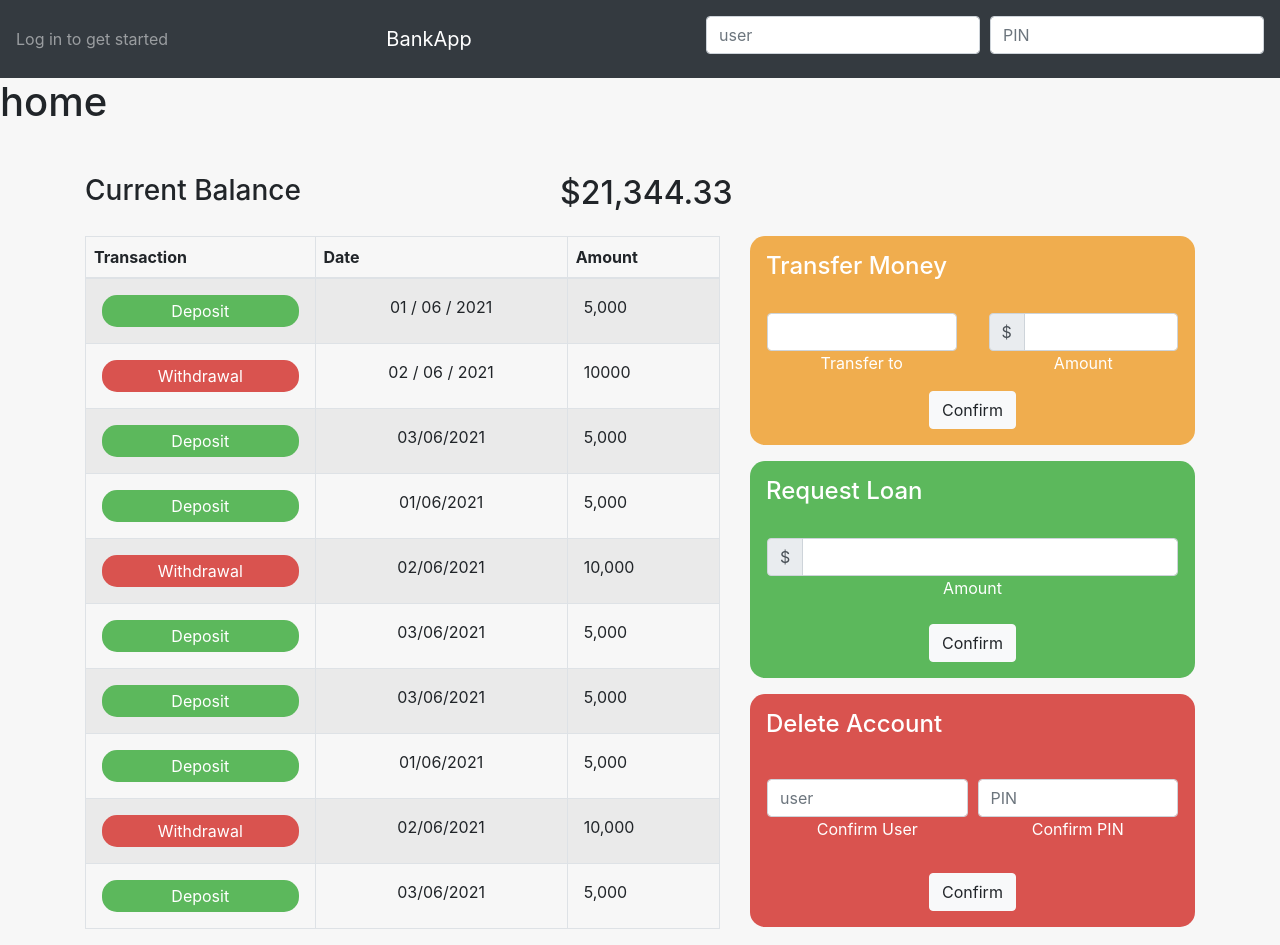
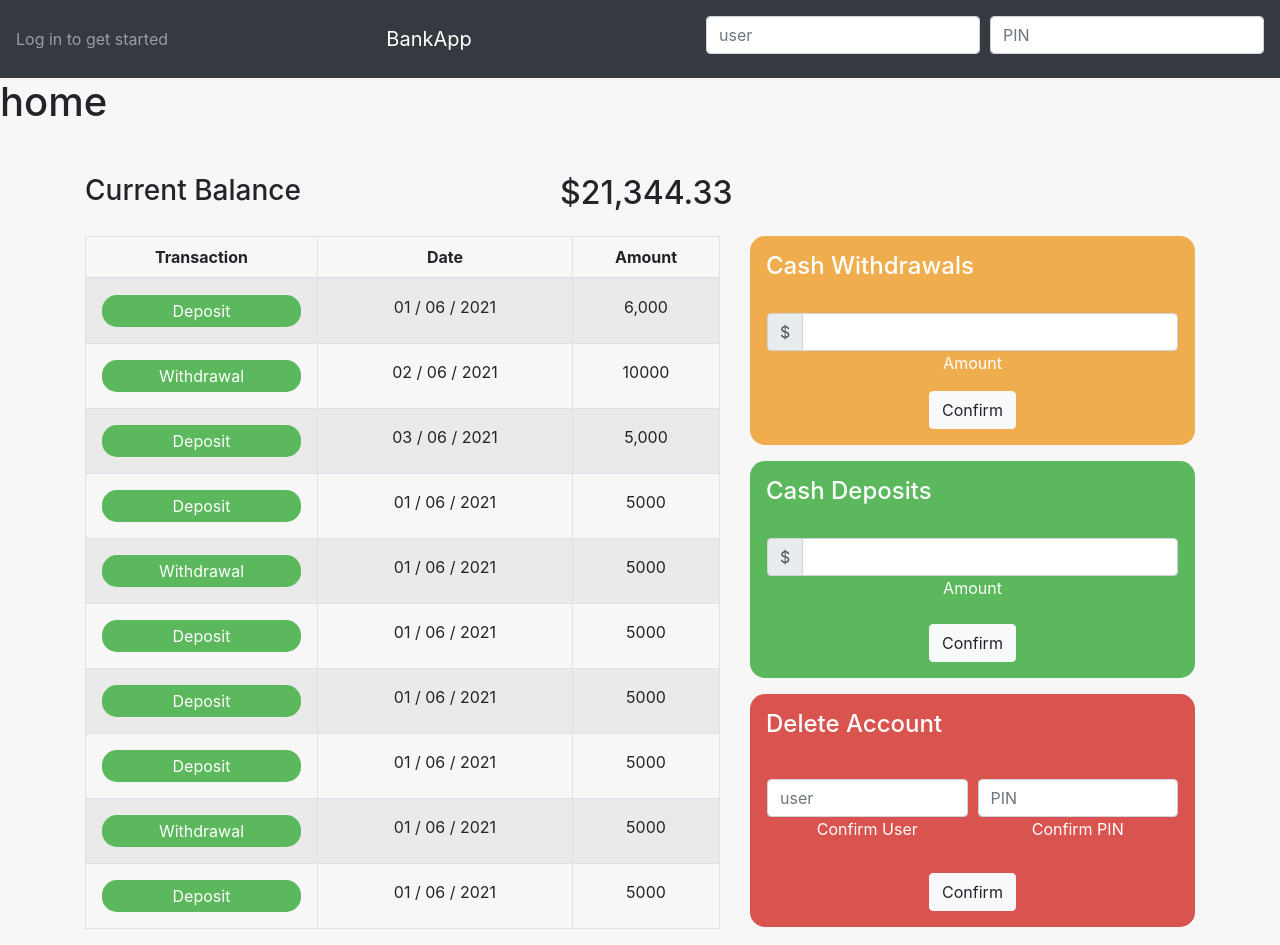
Before and after one commit to luigicampagnola/project-7, a React (Create React App) app: page / in a window 1280 px wide. Built offline with nearby package versions, Linux system fonts and the light colour scheme.

Commit message:
added inputHandlers, fixed titles and included dynamic content on table

```diff
--- a/src/Components/Transfer/Transfer.js
+++ b/src/Components/Deposits/Deposits.js
@@ -6,20 +6,18 @@ import Col from "react-bootstrap/Col";
 import Row from "react-bootstrap/Row";
 import Button from "react-bootstrap/Button";
 
-const Transfer = () => {
+const Deposits = ({ depositInputHandler }) => {
   return (
     <div>
       <Container className="p-3">
-        <h4 className="mb-3">Transfer Money</h4>
+        <h4 className="mb-3">Cash Deposits</h4>
         <Row>
-          <Col className='p-3'>
-            <InputGroup size="" className="b-radius">
-              <FormControl />
-            </InputGroup>
-            <div className="App">Transfer to</div>
-          </Col>
-          <Col className='p-3'>
-            <InputGroup size="" className="b-radius">
+          <Col className="p-3">
+            <InputGroup
+              size=""
+              className="b-radius"
+              onChange={depositInputHandler}
+            >
               <InputGroup.Prepend>
                 <InputGroup.Text>$</InputGroup.Text>
               </InputGroup.Prepend>
@@ -28,12 +26,14 @@ const Transfer = () => {
             <div className="App">Amount</div>
           </Col>
         </Row>
-        <div className='App'>
-          <Button variant="light" className=''>Confirm</Button>
+        <div className="App">
+          <Button variant="light" className="mt-2">
+            Confirm
+          </Button>
         </div>
       </Container>
     </div>
   );
 };
 
-export default Transfer;
+export default Deposits;
--- a/src/Components/Home/Home.js
+++ b/src/Components/Home/Home.js
@@ -1,15 +1,32 @@
 import React, { Component } from "react";
 import "./Home.css";
-import Transfer from "../Transfer/Transfer";
+import Withdrawals from "../Withdrawals/Withdrawals";
 import { Container } from "react-bootstrap";
 import Col from "react-bootstrap/Col";
 import Row from "react-bootstrap/Row";
-import Loans from "../Loans/Loans";
+import Deposits from "../Deposits/Deposits";
 import Close from "../Close/Close";
 import CurrentBalance from "../CurrentBalance/CurrentBalance";
-import Transactions from "../Transactions/Transactions";
+import TableComponent from "../Table/TableComponent";
 
 class Home extends Component {
+  constructor() {
+    super();
+    this.state = {
+      Withdrawals: "",
+      Deposits: "",
+    };
+  }
+
+  withdrawalsInputHandler = (event) => {
+    this.setState({ Withdrawals: event.target.value })
+    console.log(event.target.value)
+  };
+
+  depositInputHandler = (event) => {
+    console.log(event.target.value);
+  }
+
   render() {
     return (
       <div>
@@ -20,14 +37,14 @@ class Home extends Component {
               <CurrentBalance />
               <Row>
                 <Col sm={7}>
-                  <Transactions />
+                  <TableComponent />
                 </Col>
                 <Col sm={5}>
                   <div className="transaction-color">
-                    <Transfer className="bg-warning shadow-1-strong" />
+                    <Withdrawals withdrawalsInputHandler={this.withdrawalsInputHandler} className="bg-warning shadow-1-strong" />
                   </div>
                   <div className="mt-3 loan-color">
-                    <Loans />
+                    <Deposits depositInputHandler={this.depositInputHandler}/>
                   </div>
                   <div className="mt-3 close-color">
                     <Close />
--- /dev/null
+++ b/src/Components/Table/TableComponent.js
@@ -0,0 +1,39 @@
+import React from "react";
+import Table from "react-bootstrap/Table";
+import "./TableComponent.css";
+import { Money } from "../Money/Money";
+
+const TableComponent = () => {
+  const renderMovements = (Money, i) => {
+    return (
+      <tr key={i}>
+        <td className="p-3">
+          <div className="depo p-1">{Money.Type}</div>
+        </td>
+        <td className="p-3 App" colSpan="2">
+          {Money.Date}
+        </td>
+        <td className="p-3 App">{Money.Amount}</td>
+      </tr>
+    );
+  };
+
+  return (
+    <div>
+      <Table striped bordered hover size="sm">
+        <thead>
+          <tr>
+            <th className="p-2 App">Transaction</th>
+            <th className="p-2 App" colSpan="2">
+              Date
+            </th>
+            <th className="p-2 App">Amount</th>
+          </tr>
+        </thead>
+        <tbody>{Money.map(renderMovements)}</tbody>
+      </Table>
+    </div>
+  );
+};
+
+export default TableComponent;
--- a/src/Components/Transactions/Transactions.js
+++ /dev/null
@@ -1,116 +0,0 @@
-import React from "react";
-import Table from "react-bootstrap/Table";
-import "./Transactions.css";
-//import { Money } from "../Money/Money";
-
-const Transactions = () => {
-  return (
-    <div>
-      <Table striped bordered hover size="sm">
-        <thead>
-          <tr>
-            <th className="p-2">Transaction</th>
-            <th className="p-2" colSpan="2">
-              Date
-            </th>
-            <th className="p-2">Amount</th>
-          </tr>
-        </thead>
-        <tbody>
-          <tr>
-            <td className="p-3">
-              <div className="depo p-1">Deposit</div>
-            </td>
-            <td className="p-3 App" colSpan="2">
-              01 / 06 / 2021
-            </td>
-            <td className="p-3">5,000</td>
-          </tr>
-          <tr>
-            <td className="p-3">
-              <div className="wit p-1">Withdrawal</div>
-            </td>
-            <td className="p-3 App" colSpan="2">
-              02 / 06 / 2021
-            </td>
-            <td className="p-3">10000</td>
-          </tr>
-          <tr>
-            <td className="p-3">
-              <div className="depo p-1">Deposit</div>
-            </td>
-            <td className="p-3 App" colSpan="2">
-              03/06/2021
-            </td>
-            <td className="p-3">5,000</td>
-          </tr>
-          <tr>
-            <td className="p-3">
-              <div className="depo p-1">Deposit</div>
-            </td>
-            <td className="p-3 App" colSpan="2">
-              01/06/2021
-            </td>
-            <td className="p-3">5,000</td>
-          </tr>
-          <tr>
-            <td className="p-3">
-              <div className="wit p-1">Withdrawal</div>
-            </td>
-            <td className="p-3 App" colSpan="2">
-              02/06/2021
-            </td>
-            <td className="p-3">10,000</td>
-          </tr>
-          <tr>
-            <td className="p-3">
-              <div className="depo p-1">Deposit</div>
-            </td>
-            <td className="p-3 App" colSpan="2">
-              03/06/2021
-            </td>
-            <td className="p-3">5,000</td>
-          </tr>
-          <tr>
-            <td className="p-3">
-              <div className="depo p-1">Deposit</div>
-            </td>
-            <td className="p-3 App" colSpan="2">
-              03/06/2021
-            </td>
-            <td className="p-3">5,000</td>
-          </tr>
-          <tr>
-            <td className="p-3">
-              <div className="depo p-1">Deposit</div>
-            </td>
-            <td className="p-3 App" colSpan="2">
-              01/06/2021
-            </td>
-            <td className="p-3">5,000</td>
-          </tr>
-          <tr>
-            <td className="p-3">
-              <div className="wit p-1">Withdrawal</div>
-            </td>
-            <td className="p-3 App" colSpan="2">
-              02/06/2021
-            </td>
-            <td className="p-3">10,000</td>
-          </tr>
-          <tr>
-            <td className="p-3">
-              <div className="depo p-1">Deposit</div>
-            </td>
-            <td className="p-3 App" colSpan="2">
-              03/06/2021
-            </td>
-            <td className="p-3">5,000</td>
-          </tr>
-        </tbody>
-      </Table>
-    </div>
-  );
-};
-
-export default Transactions;
--- a/src/Components/Loans/Loans.js
+++ b/src/Components/Withdrawals/Withdrawals.js
@@ -6,15 +6,14 @@ import Col from "react-bootstrap/Col";
 import Row from "react-bootstrap/Row";
 import Button from "react-bootstrap/Button";
 
-
-const Loans = () => {
+const Withdrawals = ({ withdrawalsInputHandler }) => {
   return (
     <div>
-      <Container className='p-3'>
-        <h4 className="mb-3">Request Loan</h4>
+      <Container className="p-3">
+        <h4 className="mb-3">Cash Withdrawals</h4>
         <Row>
-          <Col className='p-3'>
-            <InputGroup size="" className="b-radius">
+          <Col className="p-3">
+            <InputGroup size="" className="b-radius" onChange={withdrawalsInputHandler}>
               <InputGroup.Prepend>
                 <InputGroup.Text>$</InputGroup.Text>
               </InputGroup.Prepend>
@@ -23,12 +22,14 @@ const Loans = () => {
             <div className="App">Amount</div>
           </Col>
         </Row>
-        <div className='App'>
-          <Button variant="light" className='mt-2'>Confirm</Button>
+        <div className="App">
+          <Button variant="light" className="">
+            Confirm
+          </Button>
         </div>
       </Container>
     </div>
   );
 };
 
-export default Loans;
+export default Withdrawals;
```
Also changed, not shown: src/Components/Table/TransactionsComponents.js (renamed from src/Components/Transactions/TransactionsComponents.js, +4 -4 lines), src/Components/Table/TableComponent.css (renamed from src/Components/Transactions/Transactions.css).
